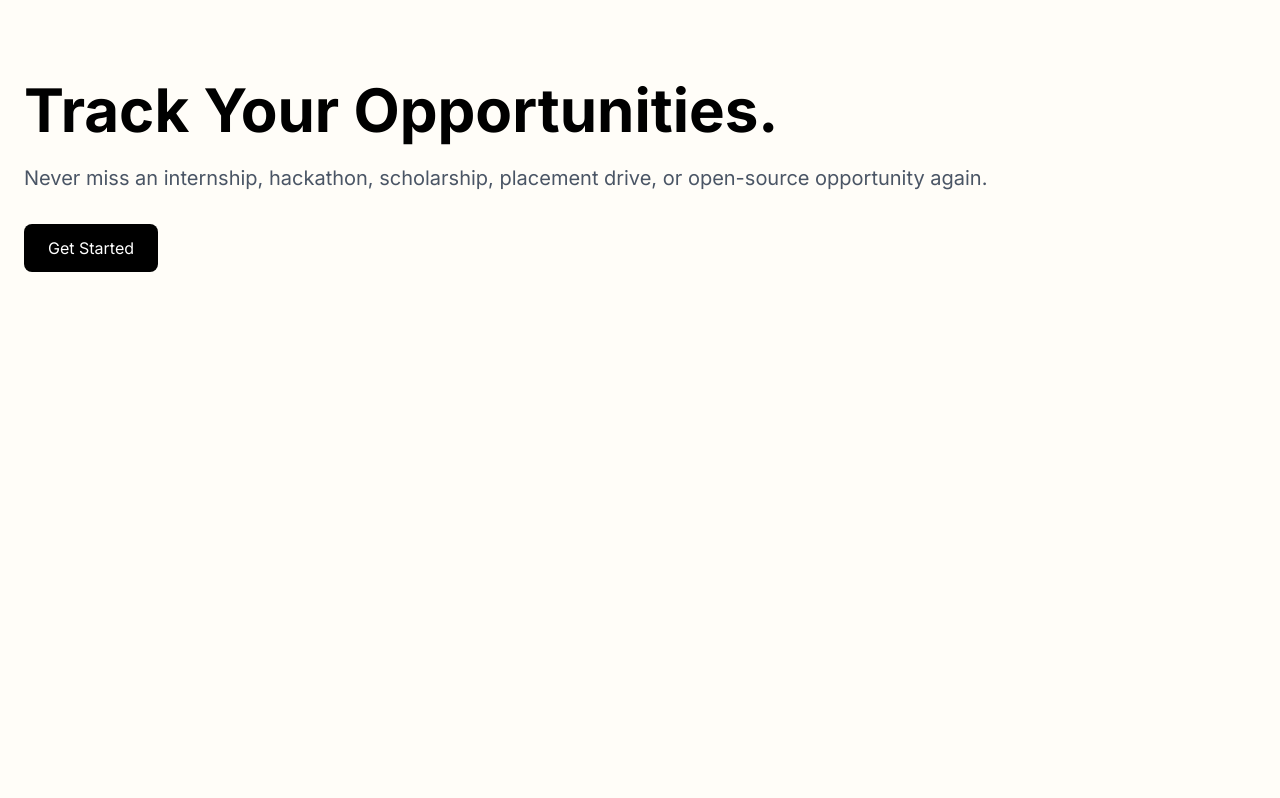
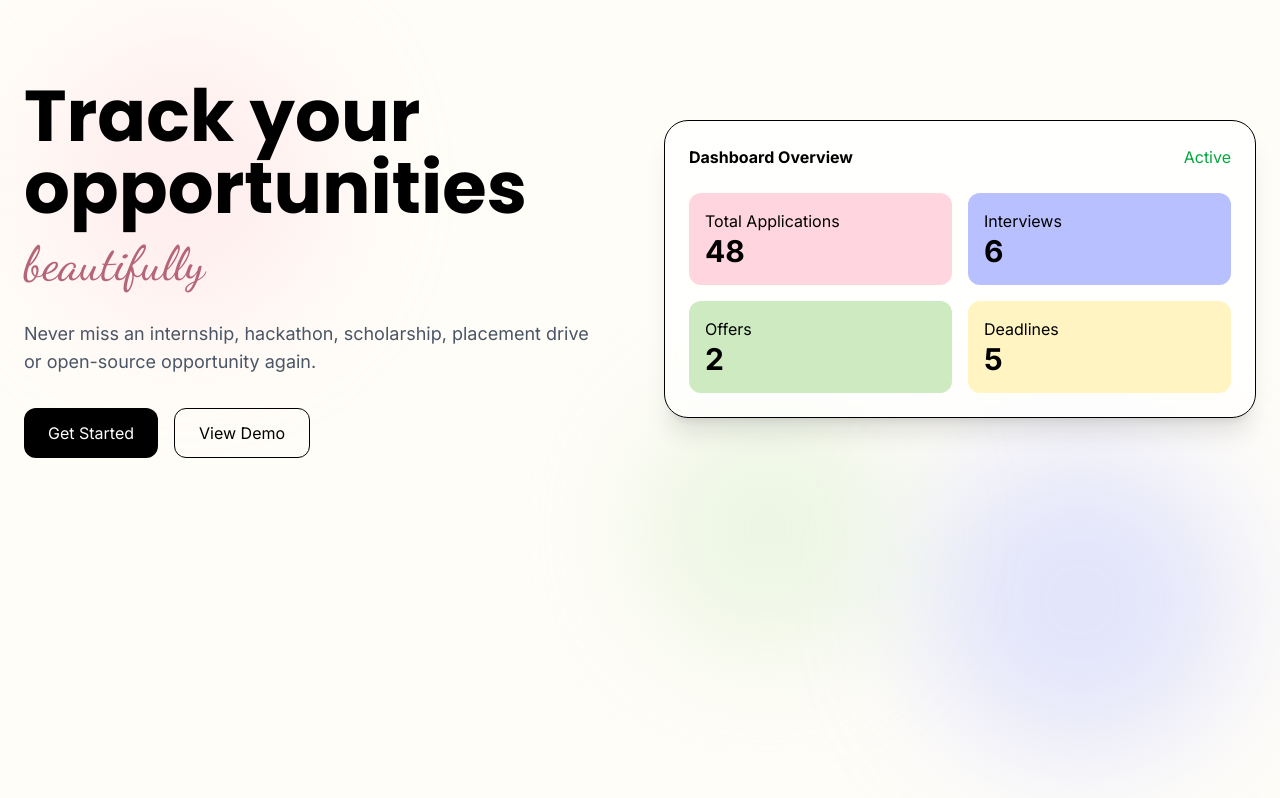
Before and after one commit to Jyotiiii3003/TrackNest, a React (Vite) app in the folder frontend/: page / in a window 1280 px wide. Built offline with nearby package versions, Linux system fonts and the light colour scheme.

Commit message:
Create initial landing page hero

```diff
--- a/frontend/src/pages/Home.jsx
+++ b/frontend/src/pages/Home.jsx
@@ -1,20 +1,98 @@
 function Home() {
   return (
-    <div className="min-h-screen">
-      <div className="max-w-7xl mx-auto px-6 py-20">
-        <h1 className="text-6xl font-bold">
-          Track Your Opportunities.
-        </h1>
+    <div className="min-h-screen bg-[#FFFDF8] overflow-hidden relative">
 
-        <p className="mt-6 text-xl text-gray-600">
-          Never miss an internship, hackathon, scholarship,
-          placement drive, or open-source opportunity again.
-        </p>
+      {/* Background Blobs */}
+      <div className="absolute top-10 left-10 w-72 h-72 bg-[#FFD6E0] rounded-full blur-3xl opacity-40"></div>
 
-        <button className="mt-8 px-6 py-3 rounded-lg bg-black text-white">
-          Get Started
-        </button>
-      </div>
+      <div className="absolute bottom-10 right-10 w-80 h-80 bg-[#B8C0FF] rounded-full blur-3xl opacity-40"></div>
+
+      <div className="absolute top-1/2 left-1/2 w-64 h-64 bg-[#CDEAC0] rounded-full blur-3xl opacity-40"></div>
+
+      <section className="relative z-10 max-w-7xl mx-auto px-6 py-20">
+        <div className="grid lg:grid-cols-2 gap-12 items-center">
+
+          {/* Left */}
+          <div>
+
+            <h1
+              className="text-5xl md:text-7xl font-bold"
+              style={{ fontFamily: "Poppins" }}
+            >
+              Track your
+              <br />
+              opportunities
+            </h1>
+
+            <p
+              className="mt-4 text-5xl text-[#B56576]"
+              style={{ fontFamily: "Dancing Script" }}
+            >
+              beautifully
+            </p>
+
+            <p className="mt-8 text-lg text-gray-600 max-w-xl">
+              Never miss an internship, hackathon,
+              scholarship, placement drive or open-source
+              opportunity again.
+            </p>
+
+            <div className="flex gap-4 mt-8">
+              <button className="px-6 py-3 rounded-xl bg-black text-white">
+                Get Started
+              </button>
+
+              <button className="px-6 py-3 rounded-xl border">
+                View Demo
+              </button>
+            </div>
+          </div>
+
+          {/* Right */}
+          <div>
+
+            <div className="bg-white/70 backdrop-blur-md rounded-3xl p-6 shadow-xl border">
+
+              <div className="flex justify-between mb-6">
+                <h3 className="font-bold">
+                  Dashboard Overview
+                </h3>
+
+                <span className="text-green-600">
+                  Active
+                </span>
+              </div>
+
+              <div className="grid grid-cols-2 gap-4">
+
+                <div className="bg-[#FFD6E0] p-4 rounded-xl">
+                  <p>Total Applications</p>
+                  <h2 className="text-3xl font-bold">48</h2>
+                </div>
+
+                <div className="bg-[#B8C0FF] p-4 rounded-xl">
+                  <p>Interviews</p>
+                  <h2 className="text-3xl font-bold">6</h2>
+                </div>
+
+                <div className="bg-[#CDEAC0] p-4 rounded-xl">
+                  <p>Offers</p>
+                  <h2 className="text-3xl font-bold">2</h2>
+                </div>
+
+                <div className="bg-[#FFF4C2] p-4 rounded-xl">
+                  <p>Deadlines</p>
+                  <h2 className="text-3xl font-bold">5</h2>
+                </div>
+
+              </div>
+            </div>
+
+          </div>
+
+        </div>
+      </section>
+
     </div>
   );
 }
```
